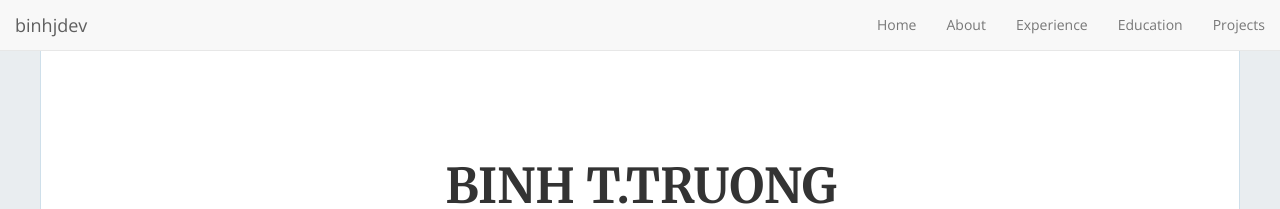
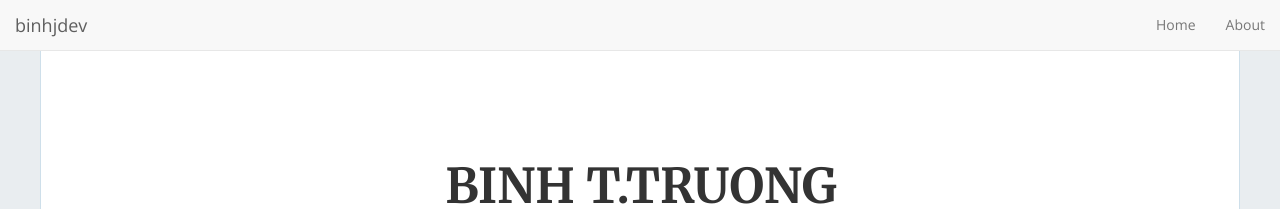
Before and after one commit to binhjdev/binhjdev.github.io, a Jekyll site: the page built from index.html, in a window 1280 px wide. Shown: the top 209 px of the page. Built offline with Jekyll 4.4.1, drawn with Linux system fonts in a browser that asks for light colours; nearby versions of some CDN libraries; the list of posts is cut into pages by our own code.

Commit message:
the second

```diff
--- a/_config.yml
+++ b/_config.yml
@@ -39,6 +39,3 @@ enable_nav: true
 nav_item:
   - { url: '/', text: 'Home' }
   - { url: '/about', text: 'About' }
-  - { url: '/experience', text: 'Experience' }
-  - { url: '/education', text: 'Education' }
-  - { url: '/projects', text: 'Projects' }
```
